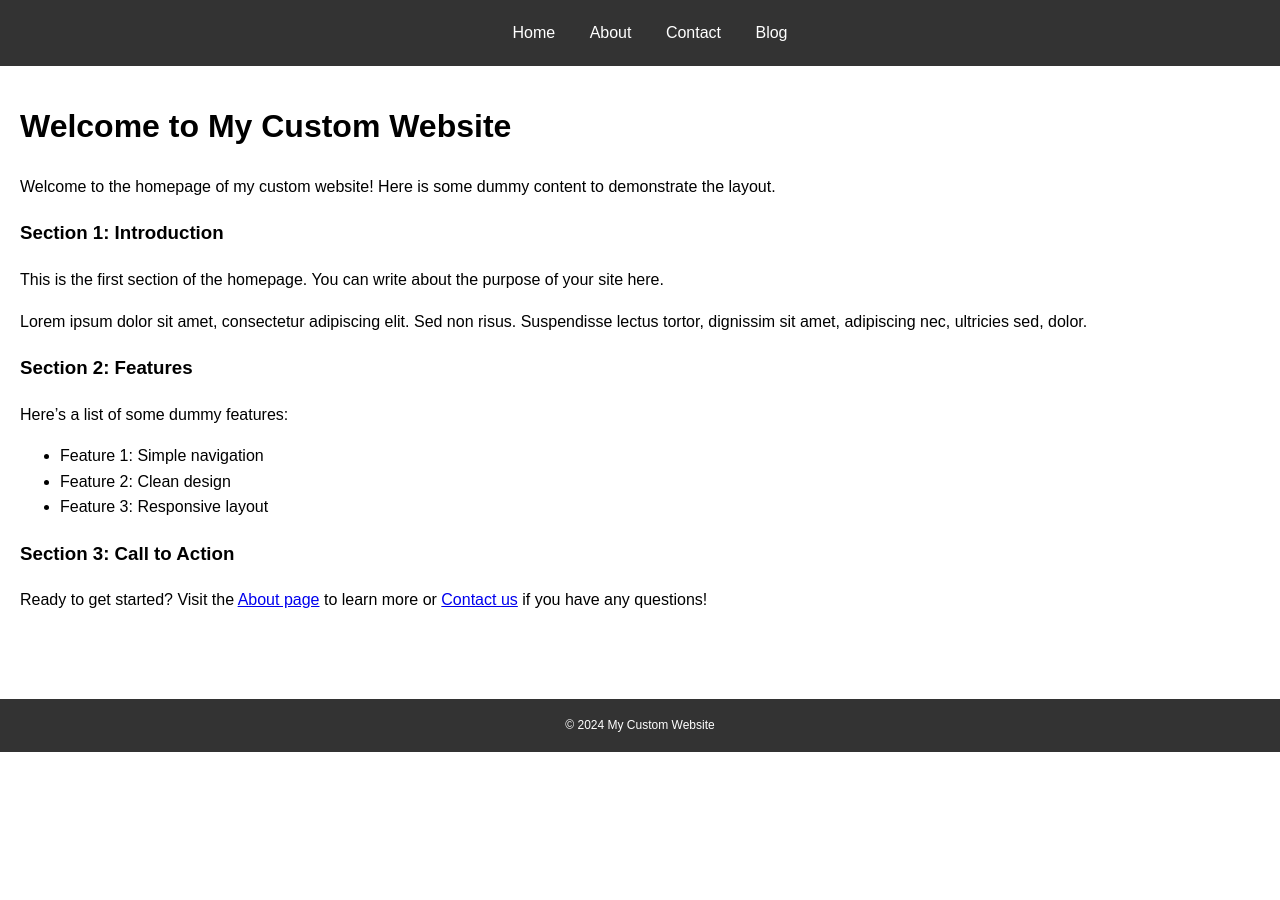
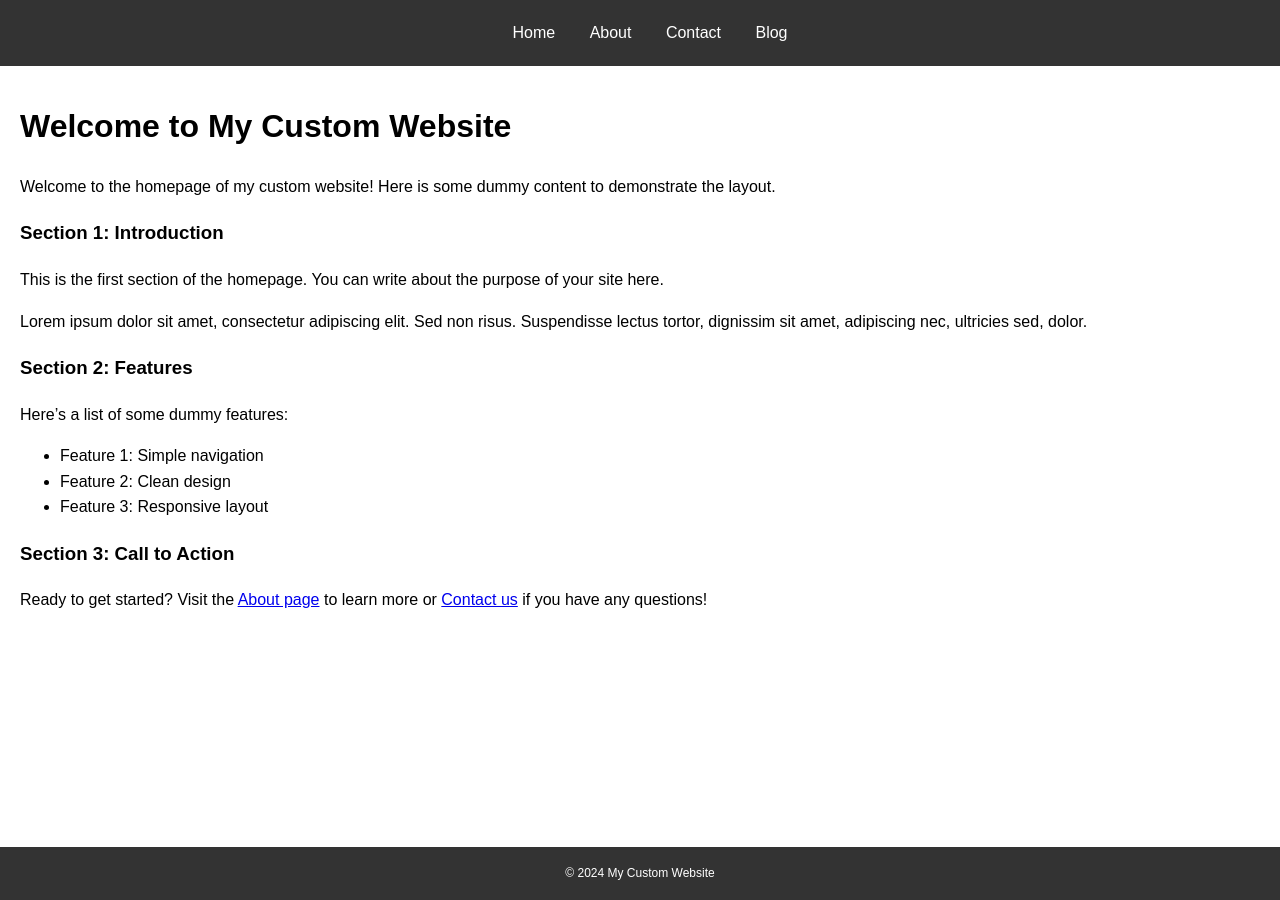
Before and after one commit to schminho/schminho.github.io, a Jekyll site: the page built from index.md, in a window 1280 px wide. Built offline with Jekyll 4.4.1, drawn with Linux system fonts in a browser that asks for light colours.

Commit message:
Update default.html

```diff
--- a/_layouts/default.html
+++ b/_layouts/default.html
@@ -6,7 +6,19 @@
     <title>{{ page.title }}</title>
     <link rel="stylesheet" href="/assets/css/style.css">
     <style>
-        /* Header styles */
+        /* Reset body and html height to avoid extra whitespace */
+        html, body {
+            margin: 0;
+            padding: 0;
+            height: 100%;
+        }
+
+        /* Ensure the page content covers the full height */
+        body {
+            display: flex;
+            flex-direction: column;
+        }
+
         header {
             position: fixed;
             top: 0;
@@ -33,8 +45,17 @@
         }
 
         main {
+            flex: 1;
             margin-top: 60px; /* To avoid content being hidden under the header */
             padding: 20px;
+        }
+
+        footer {
+            background: #333;
+            color: white;
+            text-align: center;
+            font-size: 12px;
+            padding: 5px;
         }
     </style>
 </head>
@@ -55,28 +76,11 @@
     </main>
 
     <!-- Footer -->
-    <footer style="background: #333; color: white; text-align: center; font-size: 12px; padding: 5px; margin-top: 20px;">
+    <footer>
         <p>&copy; 2024 My Custom Website</p>
     </footer>
 
-    <!-- JavaScript for dynamic header -->
-    <script>
-        let lastScrollTop = 0; // Track the last scroll position
-        const header = document.getElementById('header');
-
-        window.addEventListener('scroll', () => {
-            const currentScrollTop = window.pageYOffset || document.documentElement.scrollTop;
-
-            if (currentScrollTop > lastScrollTop) {
-                // Scrolling down: hide the header
-                header.style.top = '-60px';
-            } else {
-                // Scrolling up: show the header
-                header.style.top = '0';
-            }
-
-            lastScrollTop = currentScrollTop <= 0 ? 0 : currentScrollTop; // Avoid negative values
-        });
-    </script>
+    <!-- Link to JavaScript File -->
+    <script src="/assets/js/header.js"></script>
 </body>
 </html>
```
